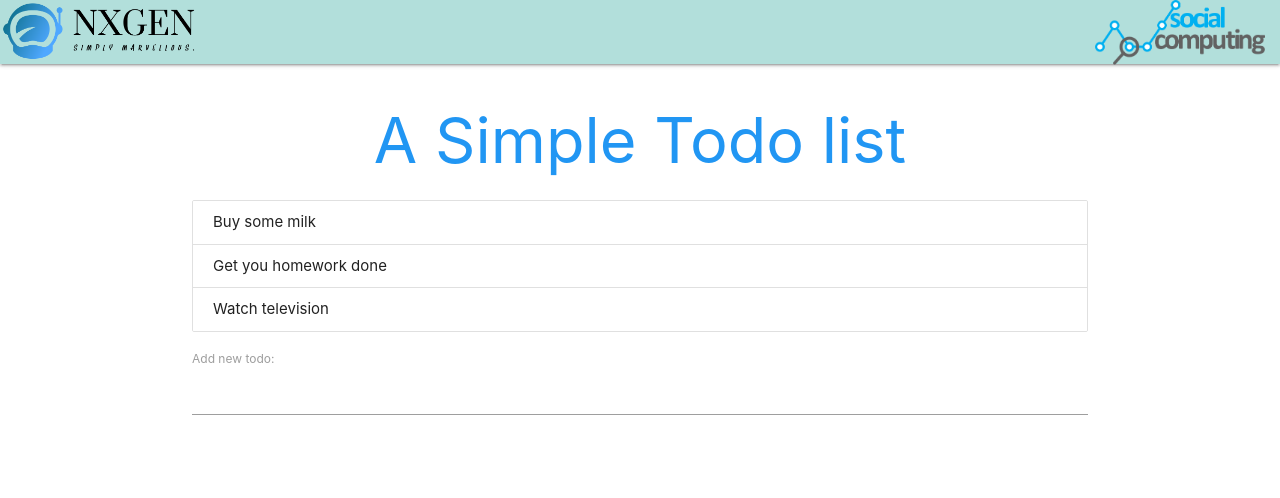
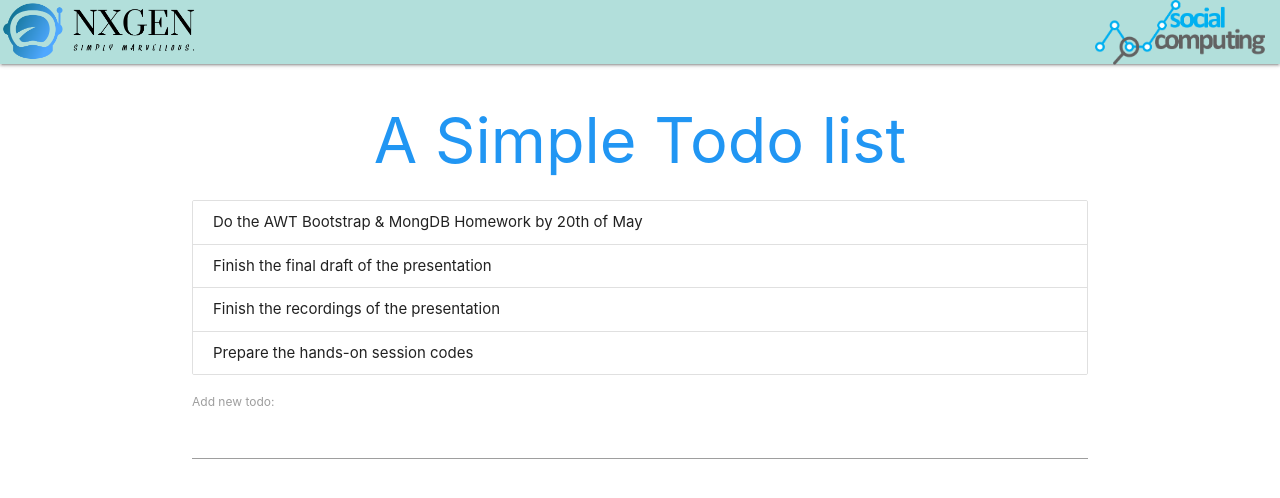
Before and after one commit to shoebjoarder/awt-handson, a React (Create React App) app: page / in a window 1280 px wide. Shown: the top 498 px of the page. Built offline with nearby package versions, Linux system fonts and the light colour scheme.

Commit message:
updated the todos

```diff
--- a/src/App.js
+++ b/src/App.js
@@ -10,9 +10,10 @@ export default class App extends Component {
 		super(props);
 		this.state = {
 			todos: [
-				{ id: 1, content: "Buy some milk" },
-				{ id: 2, content: "Get you homework done" },
-				{ id: 3, content: "Watch television" },
+				{ id: 1, content: "Do the AWT Bootstrap & MongDB Homework by 20th of May" },
+				{ id: 2, content: "Finish the final draft of the presentation" },
+				{ id: 3, content: "Finish the recordings of the presentation" },
+				{ id: 4, content: "Prepare the hands-on session codes" },
 			]
 		}
 	}
```
